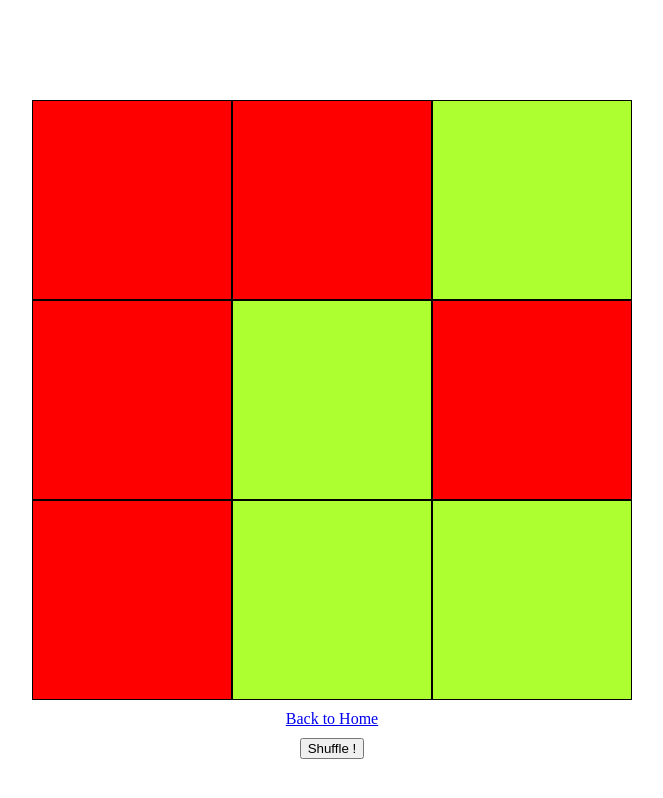
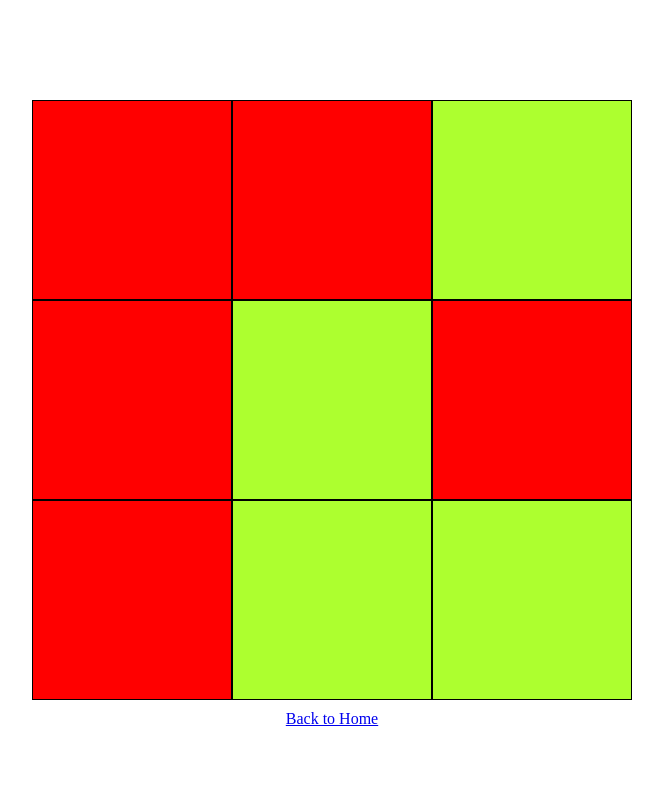
Before and after one commit to Necrobeh/Gameboard, an Angular app: page /lights-out in a window 1280 px wide. Shown: the top 798 px of the page, without its empty margins (308-971 px from the left). Built offline with nearby package versions, Linux system fonts and the light colour scheme.

Commit message:
removed the shuffle button on lights out to prevent abuses

```diff
--- a/src/app/components/lights-out-game/lights-out-game.component.html
+++ b/src/app/components/lights-out-game/lights-out-game.component.html
@@ -9,5 +9,4 @@
     </div>
 
     <a [routerLink]="['/home']">Back to Home</a>
-<button (click)="shuffleLights()" >Shuffle !</button>
 </div>
```
